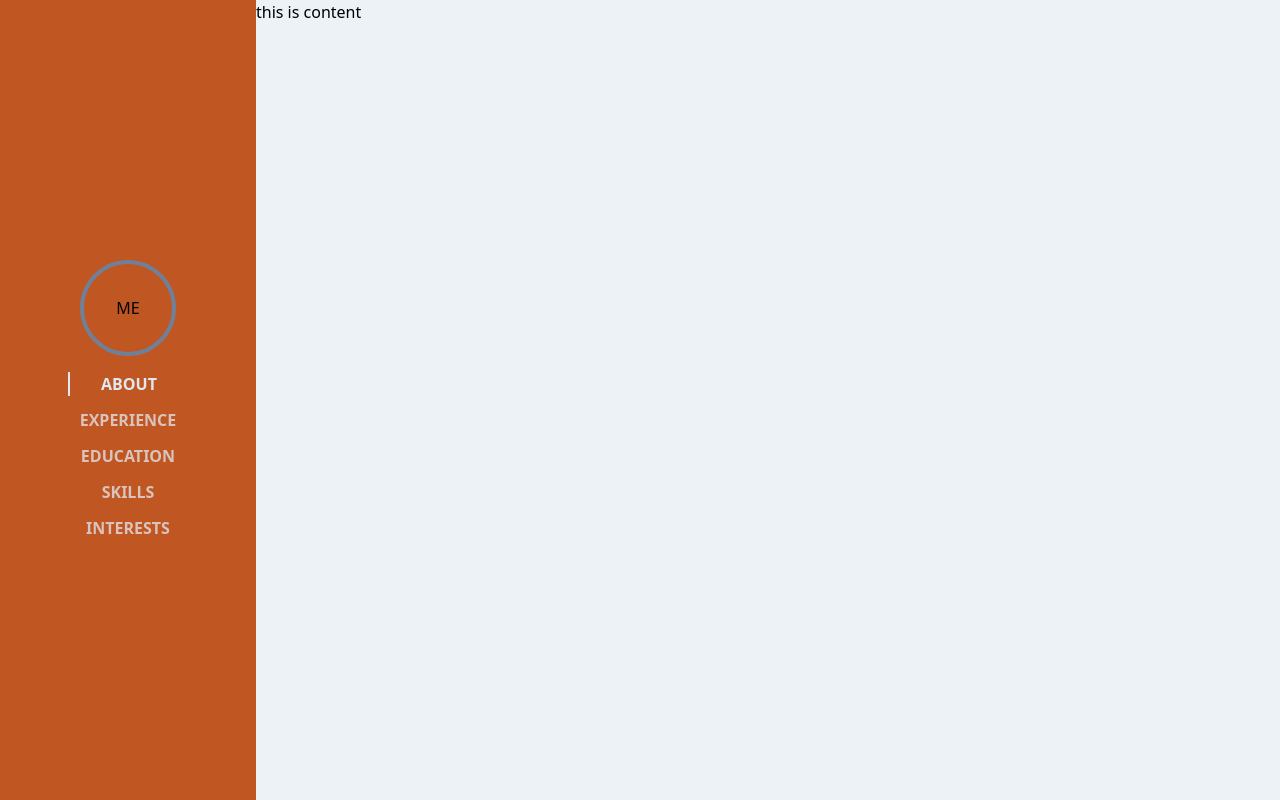
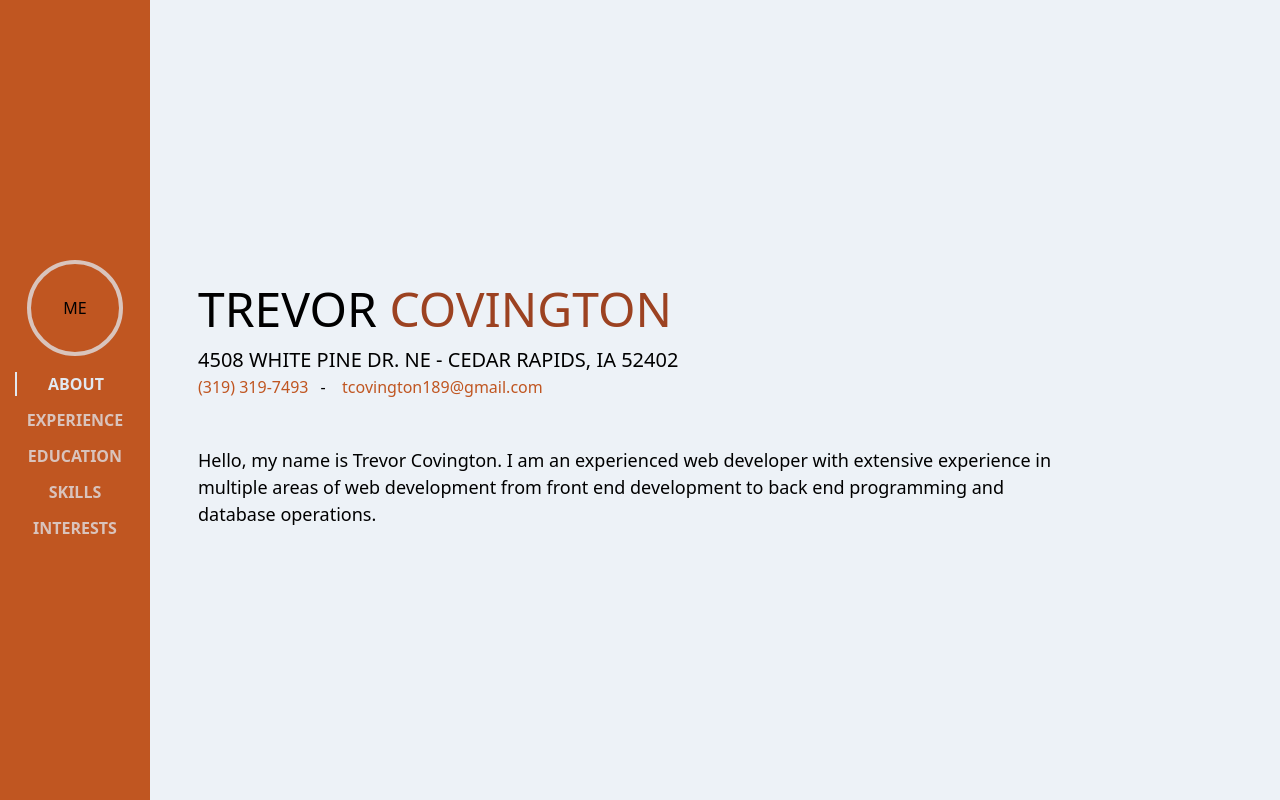
Before and after one commit to tcov189/portfolio, a Vue app: page / in a window 1280 px wide. Built offline with nearby package versions, Linux system fonts and the light colour scheme.

Commit message:
Updating layout, adding content for About

```diff
--- a/src/App.vue
+++ b/src/App.vue
@@ -1,16 +1,23 @@
 <template>
-  <MainLayout>
-    this is content
-  </MainLayout>
+  <main class="flex min-h-screen bg-gray-200">
+    <Sidebar class="w-3/5 sm:w-1/6 md:w-1/5" />
+    <section class="flex flex-col justify-center pl-12">
+      <About />
+    </section>
+  </main>
 </template>
 
 <script>
-import MainLayout from '@/layout/MainLayout.vue';
+
+import Sidebar from "@/components/Sidebar.vue";
+import About from "@/components/About.vue";
 
 export default {
-  name: 'App',
   components: {
-    MainLayout
-  }
-}
+    Sidebar,
+    About
+  },
+};
 </script>
+
+<style></style>
--- /dev/null
+++ b/src/components/About.vue
@@ -0,0 +1,39 @@
+<template>
+  <div id="about">
+    <h1 class="text-5xl leading- font-medium uppercase">
+      Trevor <span class="text-orange-800">Covington</span>
+    </h1>
+    <p class="text-xl uppercase">
+      4508 White Pine Dr. NE - Cedar Rapids, IA 52402
+    </p>
+    <p class="mb-12">
+      <DefaultLink
+        destination="tel:3193297493"
+        text="(319) 319-7493"
+        class="pr-2"
+      />&nbsp;-&nbsp;
+      <DefaultLink
+        destination="mailto:tcovington189@gmail.com"
+        text="tcovington189@gmail.com"
+        class="pl-2"
+      />
+    </p>
+    <p class="w-4/5 text-lg">
+      Hello, my name is Trevor Covington. I am an experienced web developer with
+      extensive experience in multiple areas of web development from front end
+      development to back end programming and database operations.
+    </p>
+  </div>
+</template>
+
+<script>
+import DefaultLink from "@/components/global/DefaultLink";
+
+export default {
+  components: {
+    DefaultLink,
+  },
+};
+</script>
+
+<style></style>
--- a/src/layout/Sidebar.vue
+++ b/src/components/Sidebar.vue
@@ -1,6 +1,6 @@
 <template>
   <aside class="bg-orange-700 flex flex-col justify-center items-center">
-    <div class="border-4 border-gray-600 rounded-full p-8 mb-4">
+    <div class="border-4 border-gray-300 border-opacity-75 cursor-pointer rounded-full p-8 mb-4">
       ME
     </div>
     <ul class="text-center space-y-3 text-gray-300 font-bold uppercase">
@@ -28,6 +28,7 @@ export default {
   methods: {
     changeTab(tab) {
       this.activeTab = tab;
+      this.$emit('tab-changed', this.activeTab);
     },
   },
 };
--- /dev/null
+++ b/src/components/global/DefaultLink.vue
@@ -0,0 +1,23 @@
+<template>
+  <a
+    class="cursor-pointer text-orange-700 hover:text-orange-500"
+    :href="destination"
+    >{{ text }}</a
+  >
+</template>
+
+<script>
+export default {
+  name: "DefaultLink",
+  props: {
+    destination: {
+      type: String,
+      required: true,
+    },
+    text: {
+      type: String,
+      required: true,
+    },
+  },
+};
+</script>
--- a/src/layout/Content.vue
+++ /dev/null
@@ -1,9 +0,0 @@
-<template>
-  <main>
-    <slot></slot>
-  </main>
-</template>
-
-<script>
-export default {};
-</script>
--- a/src/layout/MainLayout.vue
+++ /dev/null
@@ -1,22 +0,0 @@
-<template>
-  <div class="flex min-h-screen bg-gray-200">
-    <Sidebar class="w-64" />
-    <Content>
-      <slot></slot>
-    </Content>
-  </div>
-</template>
-
-<script>
-import Sidebar from "./Sidebar.vue";
-import Content from "./Content.vue";
-
-export default {
-  components: {
-    Sidebar,
-    Content,
-  },
-};
-</script>
-
-<style></style>
```
